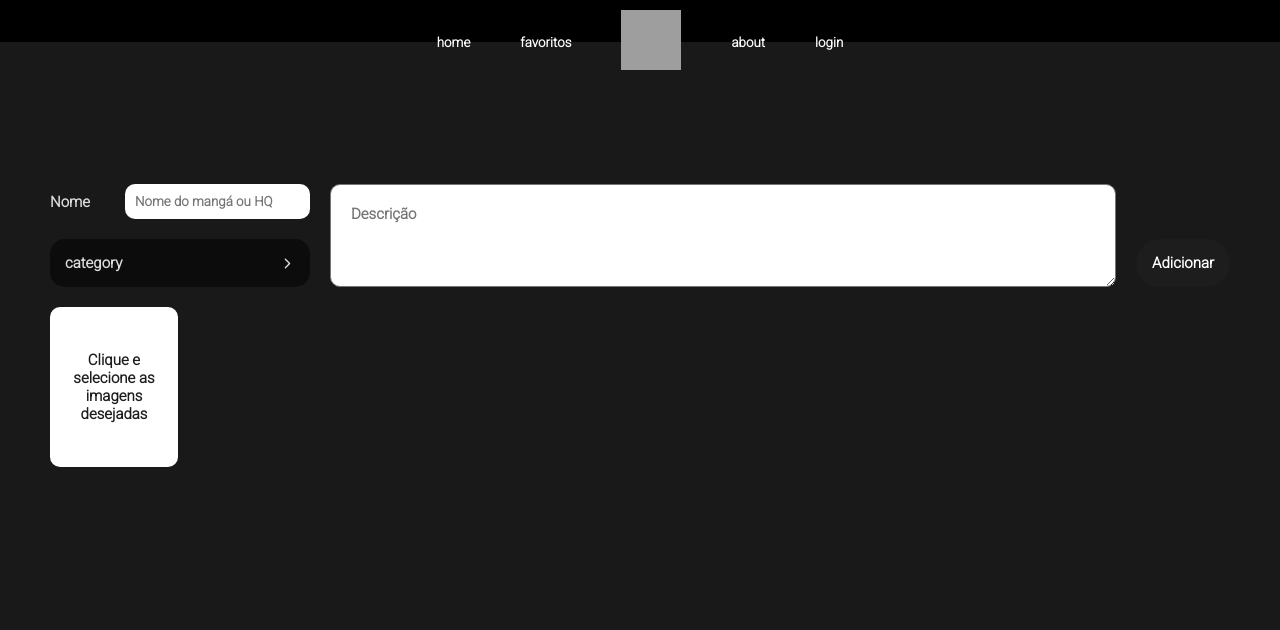
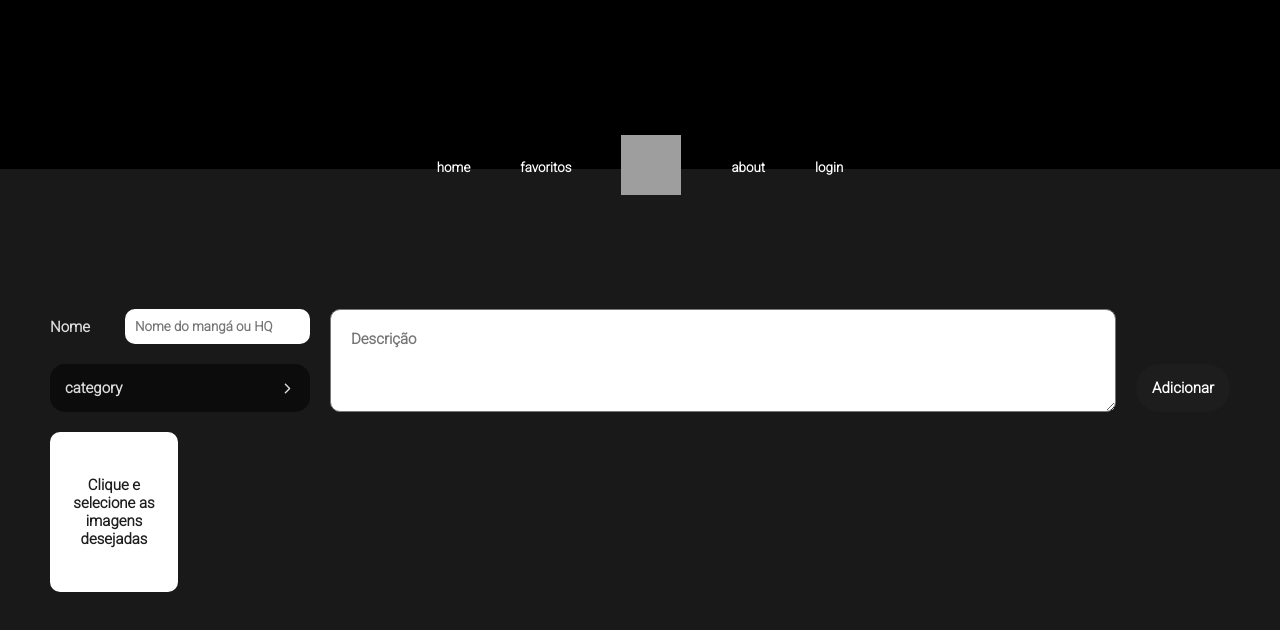
Before and after one commit to Kaylan-9/reading-app-with-nextjs, a Next.js app: page /profile in a window 1280 px wide. Shown: the top 630 px of the page. Built offline with nearby package versions, Linux system fonts and the light colour scheme; grey boxes are pictures that could not be loaded.

Commit message:
:sparkles: feat: customizing manga page visual layout

```diff
--- a/src/components/Header.tsx
+++ b/src/components/Header.tsx
@@ -36,13 +36,16 @@ const HeaderSt = styled.header`
   padding: 10px 25px;
   display: grid;
   grid-template-columns: 285px auto 285px;
-  grid-template-areas: 'inputicon headeritems bookcategoryselect';
+  grid-template-areas:
+    'adverts adverts adverts'
+    'inputicon headeritems bookcategoryselect';
   background: rgb(29,27,27);
-  background: linear-gradient(180deg, #000000 50%, transparent 50%);
+  background: linear-gradient(180deg, #000000 81%, transparent 81%);
   margin-bottom: 50px;
   @media(max-width: 1100px) {
     grid-template-columns: auto auto !important;
     grid-template-areas:
+      'adverts adverts'
       'headeritems headeritems'
       'inputicon bookcategoryselect';
   }
@@ -64,6 +67,10 @@ const HeaderSt = styled.header`
       color: white;
     }
   }
+  & > .adverts {
+    grid-area: adverts;
+    min-height: 125px;
+  }
   & > .inputicon {
     align-items: center;
     display: flex;
@@ -76,11 +83,11 @@ const HeaderSt = styled.header`
     }
     & > input {
       border: none;
-      border-radius: 20px;
-      padding: 10px;
+      border-radius: 15px;
+      padding: 15px;
       font-weight: bold;
       font-family: var(--font-one);
-      background-color: rgb(100, 100, 100);
+      background-color: #0c0c0c;
       color: white;
       min-width: 250px;
       outline: none;
@@ -89,7 +96,7 @@ const HeaderSt = styled.header`
       }
     }
     & > svg > * {
-      color: rgb(100, 100, 100);
+      color: white;
     }
   }
 `;
@@ -102,6 +109,9 @@ interface HeaderInterface {
 export default function Header({children, search}: HeaderInterface) {
   const { userSession } = useContext<any>(SessionContext);
   return (<HeaderSt>
+    <div className='adverts'>
+
+    </div>
     {children}
     <ul className="items">
       <NavItem name='home' href="/"/>
--- a/src/components/Select.tsx
+++ b/src/components/Select.tsx
@@ -19,6 +19,7 @@ const SelectSt = styled.div`
   .optionlist {
     margin-top: 10px;
     position: absolute;
+    z-index: 5;
     background-color: #0c0c0c;
     border-radius: 15px;
     .option {
```
Also changed, not shown: src/pages/manga/[mangaId]/index.tsx (+25 -34 lines).
